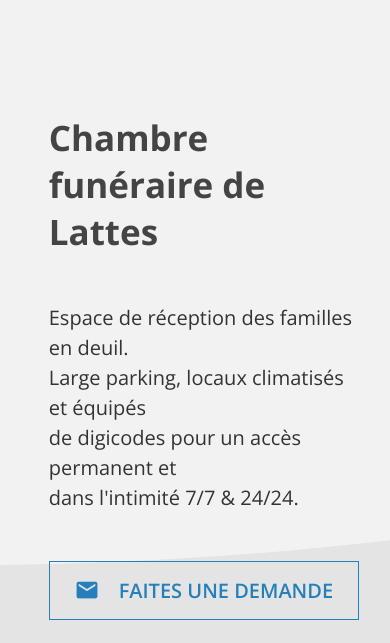
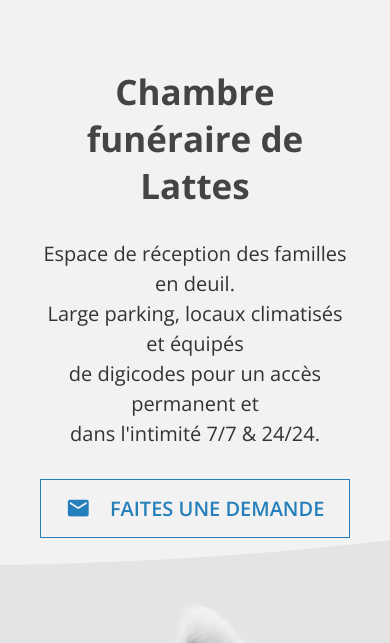
Before and after one commit to tomtom637/CFDL, a plain HTML site: page index.html in a window 390 px wide. Shown: the part 178-821 px from the top of the page. Drawn offline with nearby package versions, Linux system fonts and the light colour scheme; files whose address does not match are found by name.

Commit message:
Improved lots of basic things

```diff
--- /dev/null
+++ b/app.js
@@ -0,0 +1,2 @@
+// Hero height = calc(100% - 123px)
+document.querySelector(".hero").style.height = window.innerHeight - 123 + 'px';
--- a/index.html
+++ b/index.html
@@ -52,5 +52,6 @@
   </div>
 
 </body>
+<script src="app.js"></script>
 
 </html>
--- a/scss/hero.scss
+++ b/scss/hero.scss
@@ -3,7 +3,7 @@
   position: absolute;
   top: 123px;
   left: 0;
-  height: calc(100% - 123px);
+  height: 100%;
   width: 100%;
   display: flex;
   background: url(images/svg-background.svg);
@@ -62,3 +62,27 @@
     transform: rotate(17deg);
   }
 }
+
+@media (max-width: 1130px) {
+  .hero {
+    .hero-content-wrapper {
+      flex-direction: column;
+    }
+    .description {
+      text-align: center;
+      h1,
+      p {
+        margin-bottom: 30px;
+      }
+
+      .cta {
+        margin: 0 auto;
+      }
+    }
+    .dove {
+      margin-top: 70px;
+      width: 200px;
+      height: 200px;
+    }
+  }
+}
```
Also changed, not shown: index.css, scss/header.css (deleted), 2 other files.
